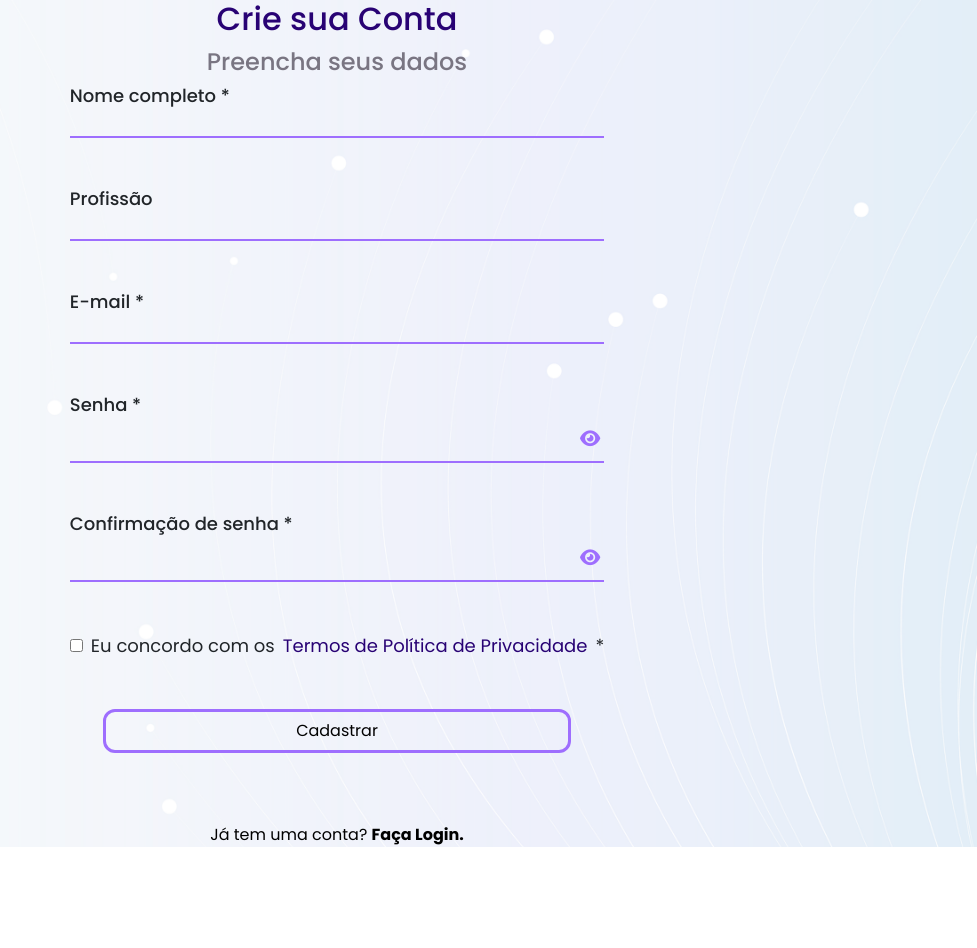
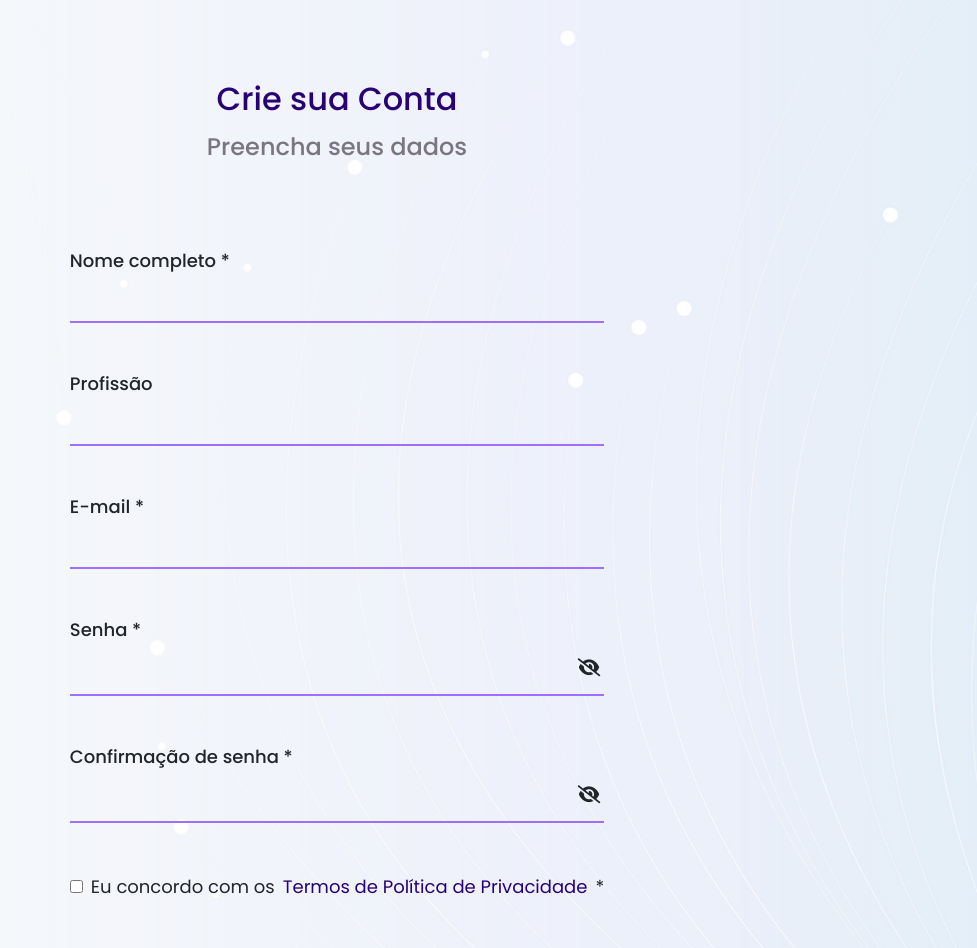
Before and after one commit to Paraujodev/ProjectReact-Task1, a React (Vite) app in the folder efront-project/: page / in a window 1280 px wide. Shown: the top 948 px of the page, without its empty margins (303-1280 px from the left). Before the commit the page ends 847 px from the top, so only its background shows below. Built offline with nearby package versions, Linux system fonts and the light colour scheme; no server answers.

Commit message:
refactore(register): final adjustments to the registration page

```diff
--- a/efront-project/src/pages/register/register.jsx
+++ b/efront-project/src/pages/register/register.jsx
@@ -85,7 +85,7 @@ function Register() {
                                         required
                                     />
                                     <i
-                                        className={`fa-solid ${showPassword ? "fa-eye-slash" : "fa-eye"} toggle-password-icon`}
+                                        className={`fa-solid ${showPassword ? "fa-eye" : "fa-eye-slash"} toggle-password-icon`}
                                         onClick={() => setShowPassword(!showPassword)}
                                     ></i>
                                 </div>
@@ -101,14 +101,14 @@ function Register() {
                                         required
                                     />
                                     <i
-                                        className={`fa-solid ${showConfirmPassword ? "fa-eye-slash" : "fa-eye"} toggle-password-icon`}
+                                        className={`fa-solid ${showConfirmPassword ? "fa-eye" : "fa-eye-slash"} toggle-password-icon`}
                                         onClick={() => setShowConfirmPassword(!showConfirmPassword)}
                                     ></i>
                                 </div>
+                                {passwordError && (
+                                    <p className="error-message">{passwordError}</p>
+                                )}
                             </label>
-                            {passwordError && (
-                                <p className="error-message">{passwordError}</p>
-                            )}
 
                             <label className="checkbox-label">
                                 <input
@@ -120,9 +120,9 @@ function Register() {
                                 Eu concordo com os <a>Termos de Política de Privacidade</a> *
                             </label>
                             <button className="button-cadastro" type="submit">Cadastrar</button>
-                            <button className="button-login" type="submit">Já tem uma conta? <b>Faça Login.</b>
+                        </form>
+                            <button className="button-login" type="button">Já tem uma conta?<b>Faça Login.</b>
                             </button>
-                        </form>
                     </div>
                 </div>
             </div>
--- a/efront-project/src/pages/register/style.scss
+++ b/efront-project/src/pages/register/style.scss
@@ -9,6 +9,7 @@
     background-image: url(../../assets/background.png);
     background-repeat: no-repeat;
     background-size: cover;
+    padding: 80px 0;
 }
 
 .container {
@@ -18,11 +19,14 @@
     align-items: center;
     justify-content: space-around;
 
+    header {
+        padding-bottom: 80px;
+    }
 
     .title {
         font-size: 32px;
         color: #280274;
-        margin-bottom: 10px;
+        margin-bottom: 15px;
         justify-self: center;
     }
 
@@ -59,13 +63,11 @@
             font-size: 18px;
             background: transparent;
             color: #272727;
-            padding: 6px 0;
             margin: 0;
         }
 
         .toggle-password-icon {
             font-size: 18px;
-            color: #9E6EFE;
             cursor: pointer;
             padding-left: 8px;
             padding-right: 4px;
@@ -79,6 +81,7 @@
             font-size: 18px;
             background: transparent;
             color: #272727;
+            padding: 10px 0;
         }
 
         .checkbox-label {
@@ -94,6 +97,7 @@
 
                 &:hover {
                     text-decoration: underline;
+                    color: #9E6EFE;
                 }
             }
         }
@@ -102,8 +106,7 @@
     .error-message {
         color: red;
         font-size: 14px;
-        margin-top: -40px;
-        margin-bottom: 30px;
+        margin-top: 10px;
     }
 
 
@@ -131,14 +134,19 @@
 }
 
 .button-login {
-    margin-top: 20px;
+    margin-top: 50px;
     border: none;
     background: transparent;
     cursor: pointer;
+    display: flex;
+    justify-self: center;
 
     b {
+        margin-left: 5px;
+
         &:hover {
             text-decoration: underline;
+
         }
     }
 }
```
